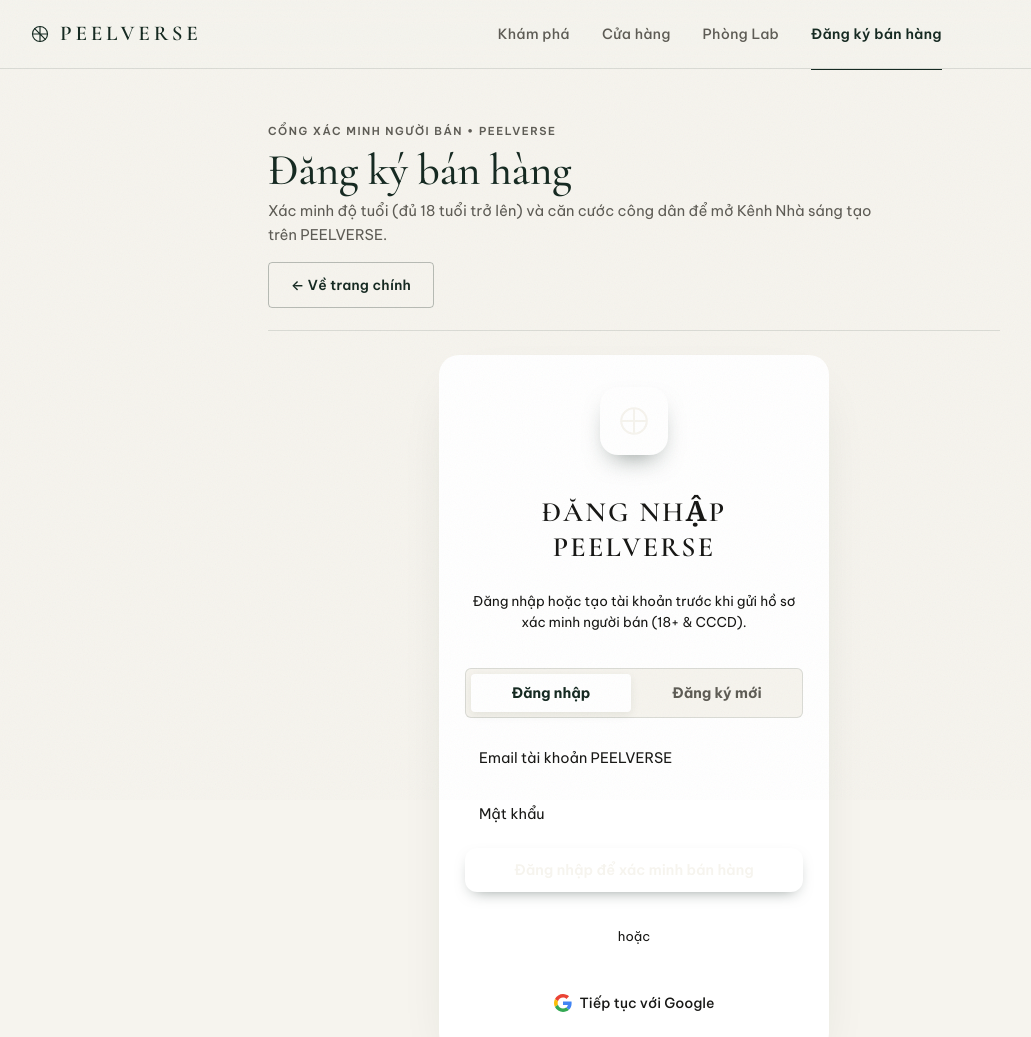
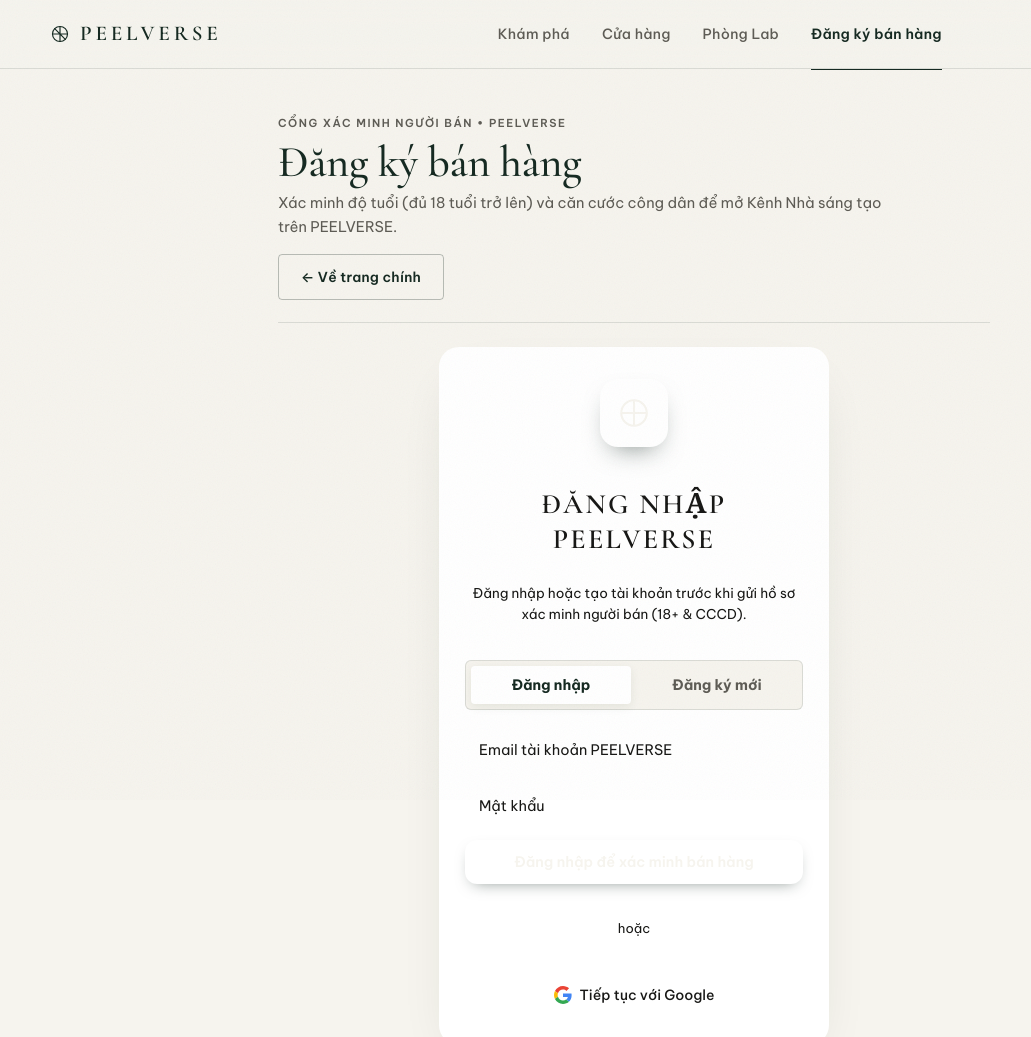
Before and after one commit to libia209/PEELVERSE-, a plain HTML site: page seller-register.html in a window 1280 px wide. Shown: the top 1037 px of the page, without its empty margins (6-1037 px from the left). Drawn offline with nearby package versions, Linux system fonts and the light colour scheme.

Commit message:
Isolate seller-register.html layout via head inline <style> & require CCCD record before showing verified state

```diff
--- a/js/seller-register.js
+++ b/js/seller-register.js
@@ -600,14 +600,14 @@
     }
 
     const profStatus = (currentProfile && currentProfile.seller_verification_status) || 'none';
-    const verStatus = (currentVerification && currentVerification.status) || profStatus;
+    const verStatus = currentVerification ? currentVerification.status : 'none';
 
-    if (profStatus === 'verified' || verStatus === 'verified') {
+    if (currentVerification && (verStatus === 'verified' || profStatus === 'verified')) {
       renderStatusCard(mount, 'verified');
-    } else if (profStatus === 'pending' || verStatus === 'pending') {
+    } else if (verStatus === 'pending' || profStatus === 'pending') {
       renderStatusCard(mount, 'pending');
     } else {
-      renderVerificationForm(mount, profStatus === 'rejected' || verStatus === 'rejected');
+      renderVerificationForm(mount, verStatus === 'rejected' || profStatus === 'rejected');
     }
   }
 
--- a/seller-register.html
+++ b/seller-register.html
@@ -10,7 +10,59 @@
   <link rel="preconnect" href="https://fonts.googleapis.com" />
   <link rel="preconnect" href="https://fonts.gstatic.com" crossorigin />
   <link href="https://fonts.googleapis.com/css2?family=Be+Vietnam+Pro:ital,wght@0,400;0,500;0,600;0,700;1,400&family=Cormorant+Garamond:ital,wght@0,500;0,600;0,700;1,500&display=swap" rel="stylesheet" />
-  <link rel="stylesheet" href="./css/styles.css?v=31" />
+  <link rel="stylesheet" href="./css/styles.css?v=32" />
+  <style>
+    html, body.seller-register-page {
+      display: block !important;
+      width: 100% !important;
+      max-width: 100% !important;
+      margin: 0 !important;
+      padding: 0 !important;
+      overflow-x: hidden !important;
+      background: #F6F4EE !important;
+    }
+    body.seller-register-page > header,
+    body.seller-register-page > main,
+    body.seller-register-page > footer {
+      display: block !important;
+      width: 100% !important;
+      float: none !important;
+    }
+    body.seller-register-page header {
+      position: sticky !important;
+      top: 0 !important;
+      z-index: 50 !important;
+    }
+    body.seller-register-page header .header-inner {
+      display: flex !important;
+      align-items: center !important;
+      justify-content: space-between !important;
+      gap: 16px !important;
+      width: 100% !important;
+      max-width: 1240px !important;
+      margin: 0 auto !important;
+    }
+    body.seller-register-page header .brand-lockup,
+    body.seller-register-page header .primary-nav-link,
+    body.seller-register-page header .user-account-btn {
+      white-space: nowrap !important;
+      flex-shrink: 0 !important;
+    }
+    body.seller-register-page main {
+      max-width: 760px !important;
+      margin: 0 auto !important;
+      padding: 40px 24px 80px !important;
+      min-height: calc(100vh - 200px);
+    }
+    @media (max-width: 768px) {
+      body.seller-register-page main {
+        padding: 24px 16px 96px !important;
+      }
+    }
+    body.seller-register-page a {
+      text-decoration: none !important;
+    }
+  </style>
 </head>
 <body class="seller-register-page">
   <div class="pv-paper-grain" aria-hidden="true"></div>
@@ -122,7 +174,7 @@
   <div id="toastContainer" class="toast-container" aria-live="polite"></div>
 
   <script src="https://cdn.jsdelivr.net/npm/@supabase/supabase-js@2"></script>
-  <script src="./auth-config.js?v=31"></script>
-  <script src="./js/seller-register.js?v=31"></script>
+  <script src="./auth-config.js?v=32"></script>
+  <script src="./js/seller-register.js?v=32"></script>
 </body>
 </html>
```
